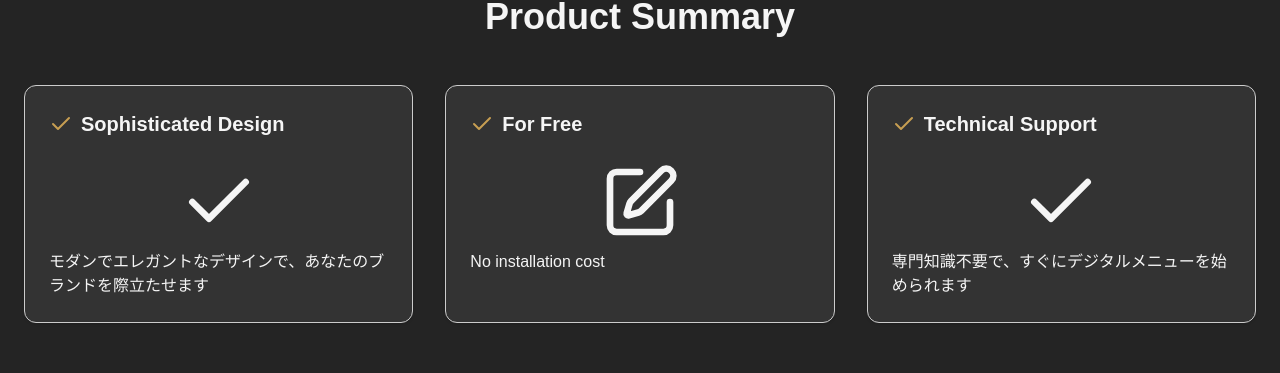
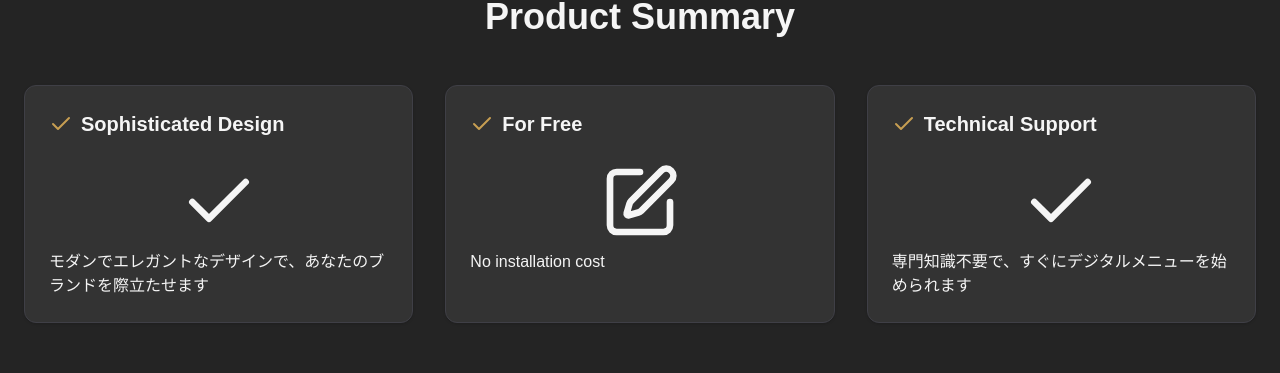
Before and after one commit to yusuken1121/Shin-Sational-PR, a Next.js app: page / in a window 1280 px wide. Shown: the part 739-1112 px from the top of the page. Built offline with nearby package versions, Linux system fonts and the light colour scheme.

Commit message:
Summaryに名称を変更

```diff
--- a/src/app/_components/features.tsx
+++ b/src/app/_components/summary.tsx
@@ -16,7 +16,7 @@ function FeatureCard({
   description2,
 }: FeatureCardProps) {
   return (
-    <Card className="border-tertiary">
+    <Card className="border-zinc-700">
       <CardContent className="p-6">
         <div className="flex items-center gap-2 mb-4 ">
           <Check className="w-6 h-6 text-accent" />
@@ -33,7 +33,7 @@ function FeatureCard({
 }
 
 // Features コンポーネント
-export function Features() {
+export function Summaries() {
   const features = [
     {
       title: "Sophisticated Design",
--- a/src/app/page.tsx
+++ b/src/app/page.tsx
@@ -1,15 +1,16 @@
 import { Contact } from "lucide-react";
-import { Features } from "./_components/features";
+
 import { Hero } from "./_components/hero";
 import { InstallationSteps } from "./_components/installation-steps";
 import { Pricing } from "./_components/pricing";
 import { Support } from "./_components/support";
+import { Summaries } from "./_components/summary";
 
 export default function Home() {
   return (
     <main className="min-h-screen bg-background text-foreground">
       <Hero />
-      <Features />
+      <Summaries />
 
       <Pricing />
       <InstallationSteps />
```
